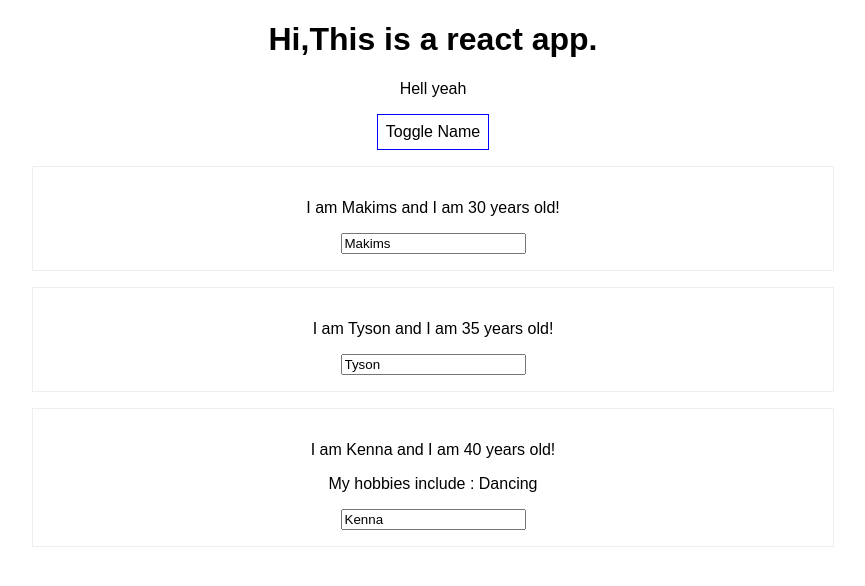
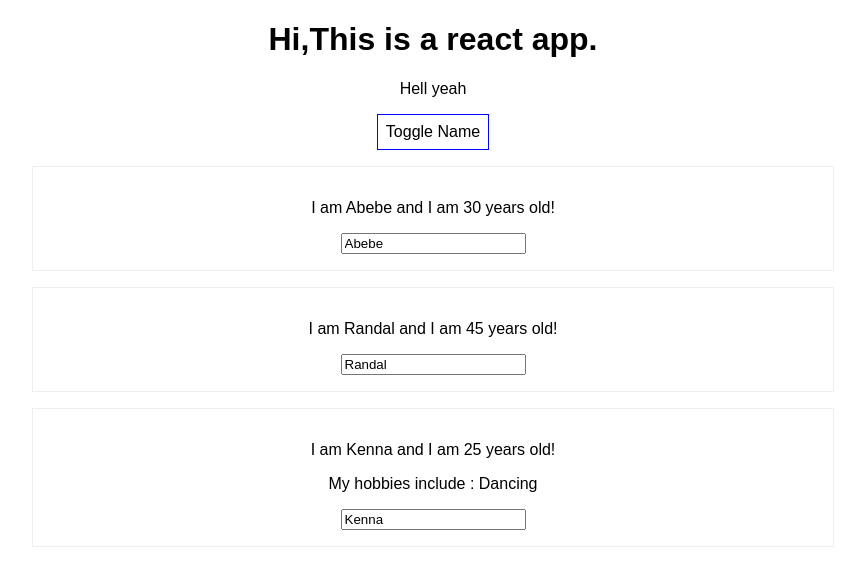
Before and after one commit to Etubom/-react-complete-guide, a React (Create React App) app: page / in a window 1280 px wide. Both pictures are taken after a click on the button "Toggle Name". Shown: the top 586 px of the page, without its empty margins (207-1072 px from the left). Built offline with nearby package versions, Linux system fonts and the light colour scheme.

Commit message:
conditional rendering

```diff
--- a/src/App.js
+++ b/src/App.js
@@ -8,7 +8,9 @@
        {name: 'Abebe', age:30},
        {name:'Randal', age:45},
        {name:'Kenna', age:25}
-     ]
+     ],
+     otherState : 'Some other value',
+     showPersons : false
    }
     toggleNameHandler = (newName)=>{
       //console.log('Toggle button clicked');
@@ -25,6 +27,10 @@
         {name:event.target.value, age:40}
       ]})
     }
+    togglePersonHandler =() =>{
+      const doesShow = this.state.showPersons;
+      this.setState({showPersons : !doesShow});
+    }
   render() {
      const style ={
        backgroundColor: 'white',
@@ -39,9 +45,11 @@
        <p>Hell yeah</p>
        <button
        style ={style}
-       onClick={()=>this.toggleNameHandler('Makims')}>
+       onClick={this.togglePersonHandler}>
          Toggle Name
          </button>
+           {this.state.showPersons ?
+         <div>
             <Person
             name={this.state.persons[0].name}
             age={this.state.persons[0].age}
@@ -58,39 +66,12 @@
               >
                 My hobbies include : Dancing
               </Person>
+         </div> : null
+          }
       </div>
     );
   }
 }
-// const App= props =>  {
-//   const [personsState, setPersonsState] = useState({
-//     persons: [
-//       {name: 'Abebe', age:30},
-//       {name:'Randal', age:45},
-//       {name:'Kenna', age:25}
-//     ]
-//   })
 
-//   const  toggleNameHandler = ()=>{
-//      //console.log('Toggle button clicked');
-//      setPersonsState({persons: [
-//        {name: 'Abebe', age:30},
-//        {name:'Tyson', age:35},
-//        {name:'Kenna', age:40}
-//      ]})
-//    }
-
-//    return (
-//      <div className="App">
-//       <h1>Hi,This is a react app.</h1>
-//       <p>Hell yeah</p>
-//       <button onClick={toggleNameHandler}>Toggle Name</button>
-//       <Person name={personsState.persons[0].name} age={personsState.persons[0].age}/>
-//       <Person name={personsState.persons[1].name} age={personsState.persons[1].age}/>
-//       <Person name={personsState.persons[2].name} age={personsState.persons[2].age}/>
-//      </div>
-//    );
-
-// }
 
 export default App;
```
Lines whose indentation alone changed are shown as unchanged.
